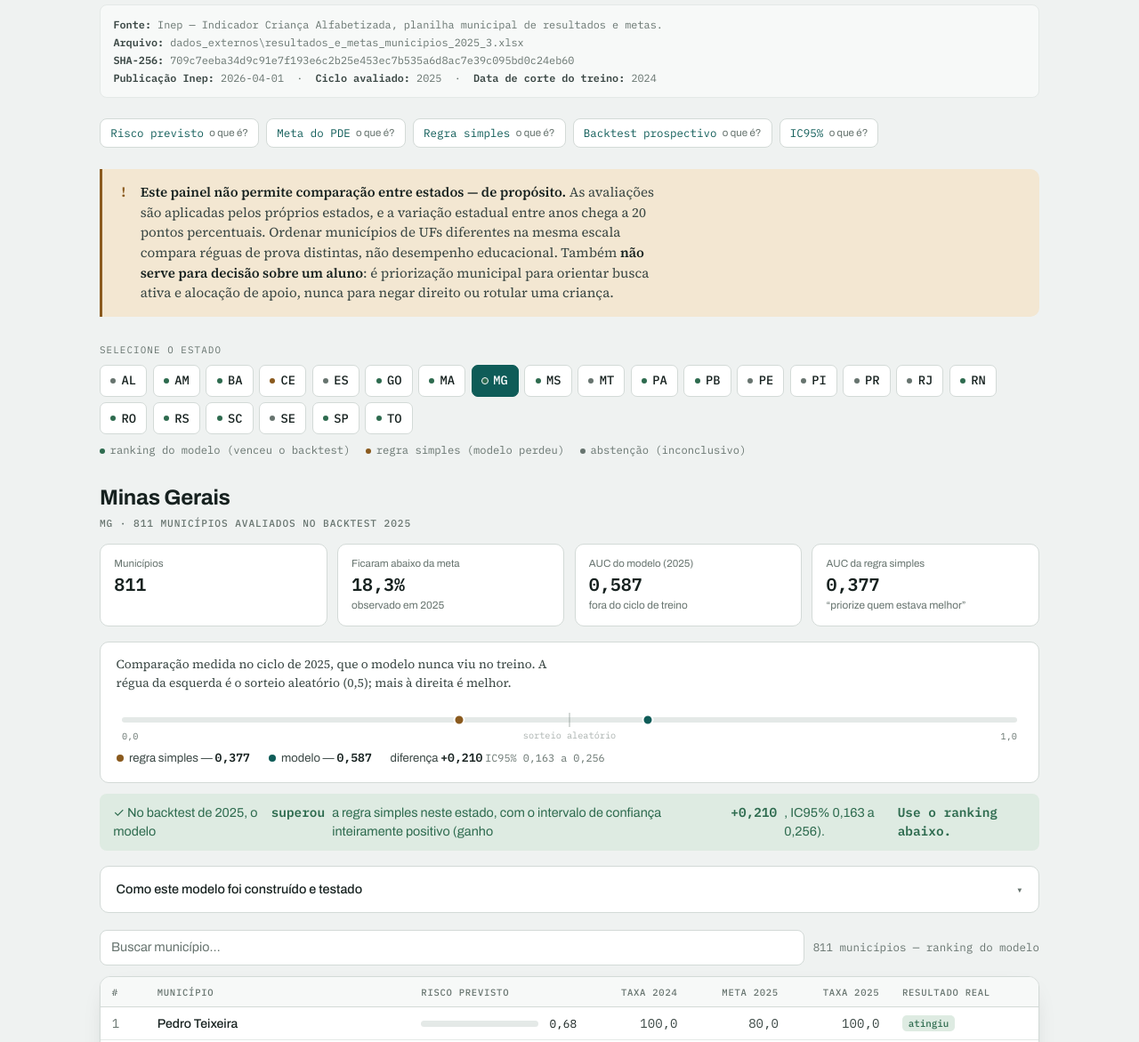
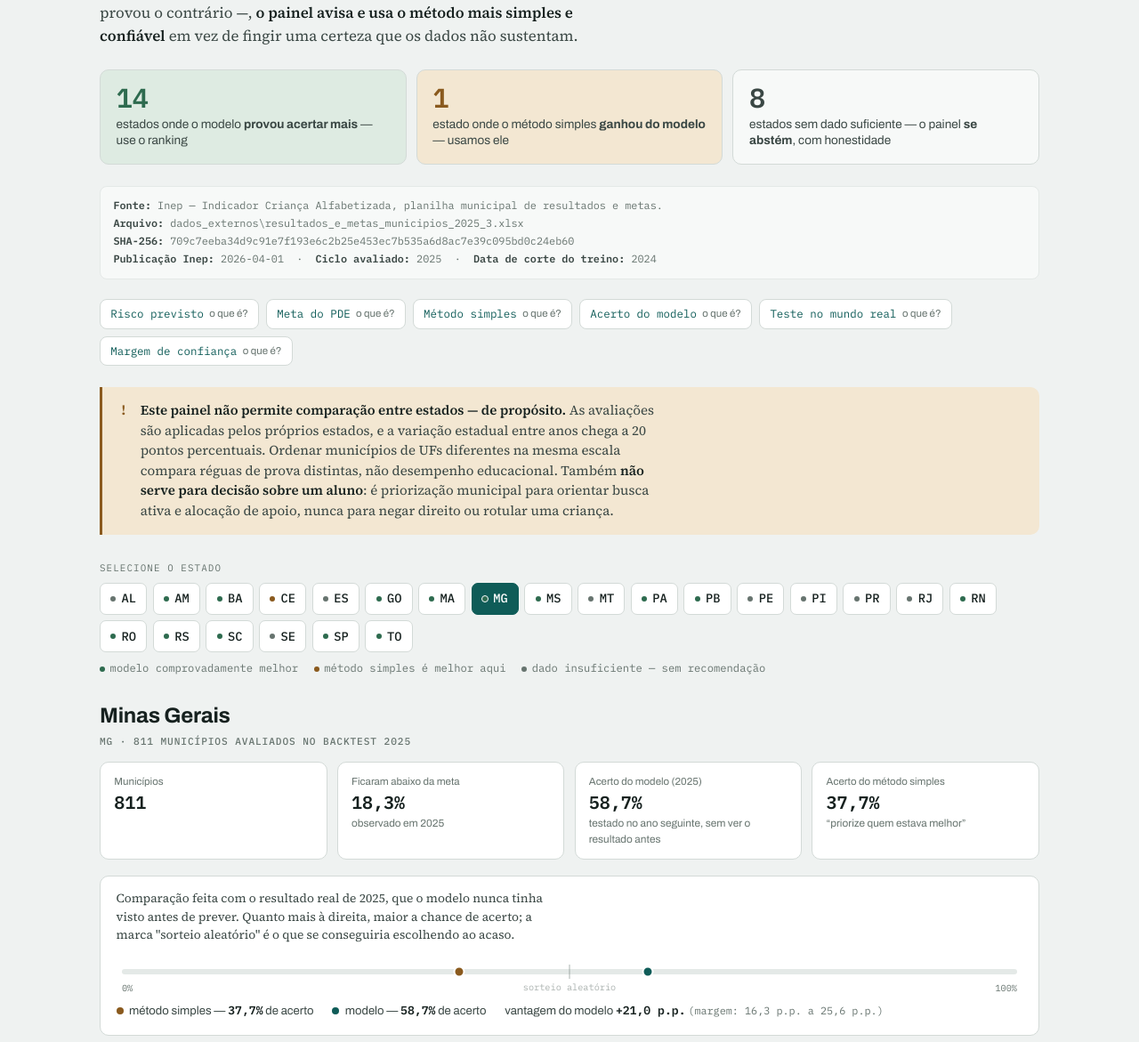
Before and after one commit to luizmaibashi/painel-alfabetizacao-cgu, a plain HTML site: page reports/painel_intra_uf.html in a window 1280 px wide. Shown: the part 406-1577 px from the top of the page at 89% size. Drawn offline with Linux system fonts and the light colour scheme.

Commit message:
feat(painel): traduz linguagem tecnica para negocio/gestor publico
- AUC vira 'acerto do modelo' em %, mais intuitivo que decimal 0-1
- IC95%/ganho/bootstrap pareado viram frases em portugues simples,
  com o numero tecnico preservado como aside secundario (nao removido)
- Novo resumo executivo no topo (14/1/8 estados) evidenciando o
  resultado antes de escolher um estado
- Glossario ganha entrada 'Acerto do modelo' explicando AUC por
  analogia (dois municipios sorteados, qual o modelo aponta certo)
- Secao tecnica colapsavel renomeada para deixar claro que e opcional

```diff
--- a/reports/painel_intra_uf.html
+++ b/reports/painel_intra_uf.html
@@ -161,25 +161,39 @@ footer.note code{font-family:var(--mono);font-size:.9em}
 
 .provenance{font-family:var(--mono);font-size:.74rem;color:var(--muted);background:var(--surface-2);border:1px solid var(--line-2);border-radius:8px;padding:.7rem .9rem;margin-bottom:1.4rem;line-height:1.7;word-break:break-all}
 .provenance b{color:var(--ink-2)}
+
+.headline{display:grid;grid-template-columns:repeat(auto-fit,minmax(190px,1fr));gap:.7rem;margin:1.5rem 0}
+.hl-item{border-radius:10px;padding:1rem 1.1rem;border:1px solid var(--line)}
+.hl-item.hl-good{background:var(--ok-soft)}
+.hl-item.hl-bad{background:var(--warn-soft)}
+.hl-item.hl-muted{background:var(--surface-2)}
+.hl-n{font-family:var(--mono);font-size:1.9rem;font-weight:700;line-height:1;margin-bottom:.35rem}
+.hl-item.hl-good .hl-n{color:var(--ok)}
+.hl-item.hl-bad .hl-n{color:var(--warn)}
+.hl-item.hl-muted .hl-n{color:var(--ink-2)}
+.hl-d{font-size:.85rem;color:var(--ink-2);line-height:1.35}
 </style>
 
 <div class="wrap">
   <header class="top">
     <div class="kicker" id="kicker">Compromisso Nacional Criança Alfabetizada</div>
-    <h1>Quais municípios do meu estado não vão atingir a meta?</h1>
-    <p class="sub">Risco previsto de o município ficar abaixo da meta do PDE no próximo ciclo, ordenado dentro de cada estado — com uso condicional por UF, definido por um teste fora do ciclo de treino.</p>
+    <h1>Quais municípios do meu estado correm mais risco de não atingir a meta?</h1>
+    <p class="sub">Uma lista de prioridade por estado, para decidir onde apoiar primeiro — construída só com o que já se sabia, testada contra o que de fato aconteceu depois, e honesta sobre onde a resposta ainda não é confiável.</p>
   </header>
 
-  <p class="lead">Este painel estima, <strong>antes do resultado sair</strong>, quais municípios têm mais chance de não bater a meta de alfabetização — para ajudar a decidir onde priorizar apoio primeiro. O modelo foi <strong>congelado com dados até 2024 e testado no ciclo de 2025</strong> sem ver o resultado de 2025. Onde ele provou vencer uma regra simples, o painel mostra o ranking do modelo. Onde perdeu, mostra a regra simples. Onde o teste foi inconclusivo, <strong>o painel se abstém</strong> — mostra só o diagnóstico.</p>
+  <p class="lead">Este painel aponta, <strong>antes do resultado sair</strong>, quais municípios têm mais chance de não bater a meta de alfabetização — para ajudar a decidir onde apoiar primeiro. Para provar que isso funciona de verdade e não é sorte, testamos a previsão contra o que <strong>realmente aconteceu em 2025</strong>, sem deixar o modelo "ver" esse resultado antes de prever. Onde ele provou acertar mais que um método simples, o painel usa o modelo. Onde não provou — ou provou o contrário —, <strong>o painel avisa e usa o método mais simples e confiável</strong> em vez de fingir uma certeza que os dados não sustentam.</p>
+
+  <div class="headline" id="headline"></div>
 
   <div class="provenance" id="provenance"></div>
 
   <div class="gterms">
-    <details><summary>Risco previsto</summary><p>Probabilidade estimada (0 a 1) de o município ficar abaixo da meta no próximo ciclo, calculada só com dado do ciclo anterior — sem espiar o resultado real.</p></details>
+    <details><summary>Risco previsto</summary><p>Uma nota de 0 a 1 que estima a chance de o município ficar abaixo da meta no próximo ciclo, calculada só com o que já se sabia até o ano anterior — sem espiar o resultado real.</p></details>
     <details><summary>Meta do PDE</summary><p>Meta de alfabetização de cada município, definida pelo Plano de Metas do Compromisso Nacional Criança Alfabetizada. Ela sobe a cada ano, então comparar direto com a taxa do ano anterior engana.</p></details>
-    <details><summary>Regra simples</summary><p>Ordenar os municípios só pela taxa do ano anterior, numa direção fixa. Em alguns estados "quem estava melhor falha mais" (regressão à média); em outros é o contrário (a meta satura e protege quem já está no topo). O modelo só se justifica se superar essa regra.</p></details>
-    <details><summary>Backtest prospectivo</summary><p>Testar o modelo num ciclo que ele nunca viu: treina com 2023→2024, prevê 2024→2025 e só então compara com o que de fato aconteceu em 2025. É a evidência mais forte de que a previsão funciona fora do laboratório.</p></details>
-    <details><summary>IC95%</summary><p>Faixa onde o ganho verdadeiro sobre a regra simples provavelmente está, por bootstrap pareado. Se a faixa cruza o zero, não dá para afirmar que o modelo é melhor — é o caso das 8 UFs em que o painel se abstém.</p></details>
+    <details><summary>Método simples</summary><p>Ordenar os municípios só pela taxa do ano anterior, numa direção fixa. Em alguns estados "quem estava melhor falha mais" (efeito estatístico de regressão à média); em outros é o contrário (a meta satura e protege quem já está no topo). O modelo só se justifica se apontar risco melhor que este método, que é de graça.</p></details>
+    <details><summary>Acerto do modelo</summary><p>Se pegarmos dois municípios ao acaso — um que ficou abaixo da meta e outro que não —, o "acerto" é a chance de o modelo apontar corretamente qual dos dois estava em mais risco. 50% é o mesmo que sortear; perto de 100% é acerto quase sempre. (Estatísticos chamam isso de AUC.)</p></details>
+    <details><summary>Teste no mundo real</summary><p>O modelo foi treinado só com dados até 2024 e usado para prever 2025 sem nunca ver esse resultado — depois comparamos a previsão com o que de fato aconteceu. É a evidência mais forte de que a previsão funciona fora do laboratório. (Também chamado de backtest prospectivo.)</p></details>
+    <details><summary>Margem de confiança</summary><p>A vantagem medida entre modelo e método simples nunca é um número exato — é uma faixa. Se essa faixa cruza o zero, não dá para afirmar que um é melhor que o outro; é o caso dos estados em que o painel se abstém. (Estatísticos chamam isso de IC95%.)</p></details>
   </div>
 
   <div class="warn">
@@ -191,9 +205,9 @@ footer.note code{font-family:var(--mono);font-size:.9em}
     <div class="picker-label">Selecione o estado</div>
     <div class="chips" id="chips"></div>
     <div class="legend-uf">
-      <span><i class="ranking_modelo"></i>ranking do modelo (venceu o backtest)</span>
-      <span><i class="regra_simples"></i>regra simples (modelo perdeu)</span>
-      <span><i class="abster"></i>abstenção (inconclusivo)</span>
+      <span><i class="ranking_modelo"></i>modelo comprovadamente melhor</span>
+      <span><i class="regra_simples"></i>método simples é melhor aqui</span>
+      <span><i class="abster"></i>dado insuficiente — sem recomendação</span>
     </div>
   </div>
 
@@ -205,7 +219,7 @@ footer.note code{font-family:var(--mono);font-size:.9em}
   <div id="trust"></div>
 
   <details class="method">
-    <summary>Como este modelo foi construído e testado <span class="mchev">&#9662;</span></summary>
+    <summary>Como sabemos que isso funciona (detalhe técnico, opcional) <span class="mchev">&#9662;</span></summary>
     <ol>
       <li><strong>Dado:</strong> taxa de alfabetização por município (2023, 2024 e 2025), meta do PDE por município e porte populacional — planilha oficial de resultados e metas do Inep, publicada em <span id="mData">01/04/2026</span>.</li>
       <li><strong>Um modelo por estado, não um modelo nacional.</strong> Um modelo único para o Brasil, testado fora da amostra (Leave-One-UF-Out), caiu para AUC 0,48 — pior que sortear. Cada estado aplica sua própria prova e sua própria meta.</li>
@@ -236,7 +250,7 @@ footer.note code{font-family:var(--mono);font-size:.9em}
   </div>
 
   <footer class="note">
-    <p><strong>Como ler a tabela.</strong> “Taxa 2024” e “Meta 2025” são o que já se sabia antes do resultado de 2025 — é o que o modelo usa para prever. “Taxa 2025” e “Resultado real” são o que de fato aconteceu, mostrados só para conferência do backtest.</p>
+    <p><strong>Como ler a tabela.</strong> “Taxa 2024” e “Meta 2025” são o que já se sabia antes do resultado de 2025 — é o que o modelo usa para prever. “Taxa 2025” e “Resultado real” são o que de fato aconteceu, mostrados aqui só para você conferir se a previsão bateu.</p>
     <p id="footProv"></p>
     <p>Gerado por <code>src/visualization/01_gerar_painel_intra_uf.py</code> a partir de <code>reports/ranking_prospectivo_2025.json</code> (saída de <code>src/evaluation/05_backtest_prospectivo_2025.py</code>).</p>
   </footer>
@@ -252,6 +266,7 @@ const el = id => document.getElementById(id);
 const pct = v => (v*100).toFixed(1).replace(".", ",") + "%";
 const num = v => v === null || v === undefined ? "—" : Number(v).toFixed(1).replace(".", ",");
 const n3 = v => v.toFixed(3).replace(".", ",");
+const pp = v => (v*100).toFixed(1).replace(".", ",") + " p.p.";
 
 function corRisco(s){
   if (s >= 0.75) return "var(--r4)";
@@ -283,6 +298,10 @@ function montarResumoMetodologia(){
   const r = DATA.resumo;
   el("mVence").textContent = r.ufs_ranking_modelo;
   el("mAbster").textContent = r.ufs_abster;
+  el("headline").innerHTML = `
+    <div class="hl-item hl-good"><div class="hl-n">${r.ufs_ranking_modelo}</div><div class="hl-d">estados onde o modelo <b>provou acertar mais</b> — use o ranking</div></div>
+    <div class="hl-item hl-bad"><div class="hl-n">${r.ufs_regra_simples}</div><div class="hl-d">estado onde o método simples <b>ganhou do modelo</b> — usamos ele</div></div>
+    <div class="hl-item hl-muted"><div class="hl-n">${r.ufs_abster}</div><div class="hl-d">estados sem dado suficiente — o painel <b>se abstém</b>, com honestidade</div></div>`;
 }
 
 function renderTrust(d){
@@ -293,28 +312,30 @@ function renderTrust(d){
   const regraTxt = d.direcao === "melhor_primeiro"
     ? "priorizar quem tinha a <b>maior</b> taxa em 2024"
     : "priorizar quem tinha a <b>menor</b> taxa em 2024";
+  const ganhoTxt = (d.ganho>=0?"+":"") + pp(d.ganho);
+  const margemTxt = pp(d.ganho_ic[0]) + " a " + pp(d.ganho_ic[1]);
 
   const cls = {ranking_modelo:"good", regra_simples:"bad", abster:"warn"}[d.uso];
   const txt = {
-    ranking_modelo: "✓ No backtest de 2025, o modelo <b>superou</b> a regra simples neste estado, com o intervalo de confiança inteiramente positivo (ganho <b>" + (d.ganho>=0?"+":"") + n3(d.ganho) + "</b>, IC95% " + n3(d.ganho_ic[0]) + " a " + n3(d.ganho_ic[1]) + "). <b>Use o ranking abaixo.</b>",
-    regra_simples: "⚠ No backtest de 2025, o modelo <b>ficou atrás</b> da regra simples neste estado, com o intervalo inteiramente negativo (ganho <b>" + n3(d.ganho) + "</b>, IC95% " + n3(d.ganho_ic[0]) + " a " + n3(d.ganho_ic[1]) + "). A tabela abaixo está ordenada pela <b>regra simples</b> (" + regraTxt + "); o score do modelo é mostrado só para referência.",
-    abster: "≈ No backtest de 2025, a diferença entre modelo e regra simples <b>não é estatisticamente distinguível</b> neste estado (ganho <b>" + (d.ganho>=0?"+":"") + n3(d.ganho) + "</b>, IC95% " + n3(d.ganho_ic[0]) + " a " + n3(d.ganho_ic[1]) + ", cruzando zero). <b>O painel não recomenda ordem de ação aqui</b> — a tabela é só diagnóstico. Olhe a lista inteira e complemente com conhecimento local."
+    ranking_modelo: "✓ Testamos contra o que <b>realmente aconteceu em 2025</b>: o modelo acertou mais que o método simples neste estado, e a vantagem não foi sorte — mesmo na leitura mais conservadora, ele continua na frente. <b>Use o ranking abaixo para priorizar.</b> <span class=\"ic\">(vantagem " + ganhoTxt + " de acerto, margem " + margemTxt + ")</span>",
+    regra_simples: "⚠ Testamos contra o que <b>realmente aconteceu em 2025</b>: aqui o método simples acertou mais que o modelo. A tabela abaixo segue o <b>método simples</b> (" + regraTxt + "); a nota do modelo aparece só como referência. <span class=\"ic\">(desvantagem do modelo: " + ganhoTxt + ")</span>",
+    abster: "≈ Testamos contra o que <b>realmente aconteceu em 2025</b>: neste estado <b>não dá para afirmar com segurança</b> se o modelo ou o método simples acerta mais — a diferença observada pode ser só sorte da amostra. <b>Por isso o painel não recomenda ordem de ação aqui</b> — a tabela é só diagnóstico. Use como apoio, complementado por conhecimento local. <span class=\"ic\">(diferença " + ganhoTxt + ", margem " + margemTxt + " cruza zero)</span>"
   }[d.uso];
 
   return `
     <div class="auc-compare">
-      <p class="auc-note">Comparação medida no ciclo de 2025, que o modelo nunca viu no treino. A régua da esquerda é o sorteio aleatório (0,5); mais à direita é melhor.</p>
+      <p class="auc-note">Comparação feita com o resultado real de 2025, que o modelo nunca tinha visto antes de prever. Quanto mais à direita, maior a chance de acerto; a marca "sorteio aleatório" é o que se conseguiria escolhendo ao acaso.</p>
       <div class="auc-track">
         <span class="auc-tick"><label>sorteio aleatório</label></span>
-        <span class="auc-end left">0,0</span>
-        <span class="auc-end right">1,0</span>
+        <span class="auc-end left">0%</span>
+        <span class="auc-end right">100%</span>
         <span class="auc-mark intuicao" style="left:${clamp(d.auc_baseline)}%"></span>
         <span class="auc-mark modelo" style="left:${clamp(d.auc_modelo)}%"></span>
       </div>
       <div class="auc-legend">
-        <span><i class="dot intuicao"></i>regra simples — <b>${n3(d.auc_baseline)}</b></span>
-        <span><i class="dot modelo"></i>modelo — <b>${n3(d.auc_modelo)}</b></span>
-        <span>diferença <b>${d.ganho >= 0 ? "+" : ""}${n3(d.ganho)}</b> <span class="ic">IC95% ${n3(d.ganho_ic[0])} a ${n3(d.ganho_ic[1])}</span></span>
+        <span><i class="dot intuicao"></i>método simples — <b>${pct(d.auc_baseline)}</b> de acerto</span>
+        <span><i class="dot modelo"></i>modelo — <b>${pct(d.auc_modelo)}</b> de acerto</span>
+        <span>vantagem do modelo <b>${ganhoTxt}</b> <span class="ic">(margem: ${margemTxt})</span></span>
       </div>
       ${avisoAmostra}
     </div>
@@ -331,16 +352,16 @@ function render(){
   const rotuloOrd = d.uso === "regra_simples"
     ? "ordenado pela regra simples"
     : d.uso === "abster" ? "score do modelo (diagnóstico)" : "ranking do modelo";
-  el("thOrd").textContent = d.uso === "regra_simples" ? "Score do modelo (ref.)" : "Risco previsto";
+  el("thOrd").textContent = d.uso === "regra_simples" ? "Nota do modelo (referência)" : "Risco previsto";
 
   el("stats").innerHTML = `
     <div class="stat"><div class="k">Municípios</div><div class="v">${d.n}</div></div>
     <div class="stat"><div class="k">Ficaram abaixo da meta</div>
       <div class="v" style="color:${d.taxa_falha_2025>=.5?'var(--r4)':'var(--ink)'}">${pct(d.taxa_falha_2025)}</div>
       <div class="d">observado em 2025</div></div>
-    <div class="stat"><div class="k">AUC do modelo (2025)</div><div class="v">${n3(d.auc_modelo)}</div>
-      <div class="d">fora do ciclo de treino</div></div>
-    <div class="stat"><div class="k">AUC da regra simples</div><div class="v">${n3(d.auc_baseline)}</div>
+    <div class="stat"><div class="k">Acerto do modelo (2025)</div><div class="v">${pct(d.auc_modelo)}</div>
+      <div class="d">testado no ano seguinte, sem ver o resultado antes</div></div>
+    <div class="stat"><div class="k">Acerto do método simples</div><div class="v">${pct(d.auc_baseline)}</div>
       <div class="d">${d.direcao === "melhor_primeiro" ? "“priorize quem estava melhor”" : "“priorize quem estava pior”"}</div></div>`;
 
   el("trust").innerHTML = renderTrust(d);
```
